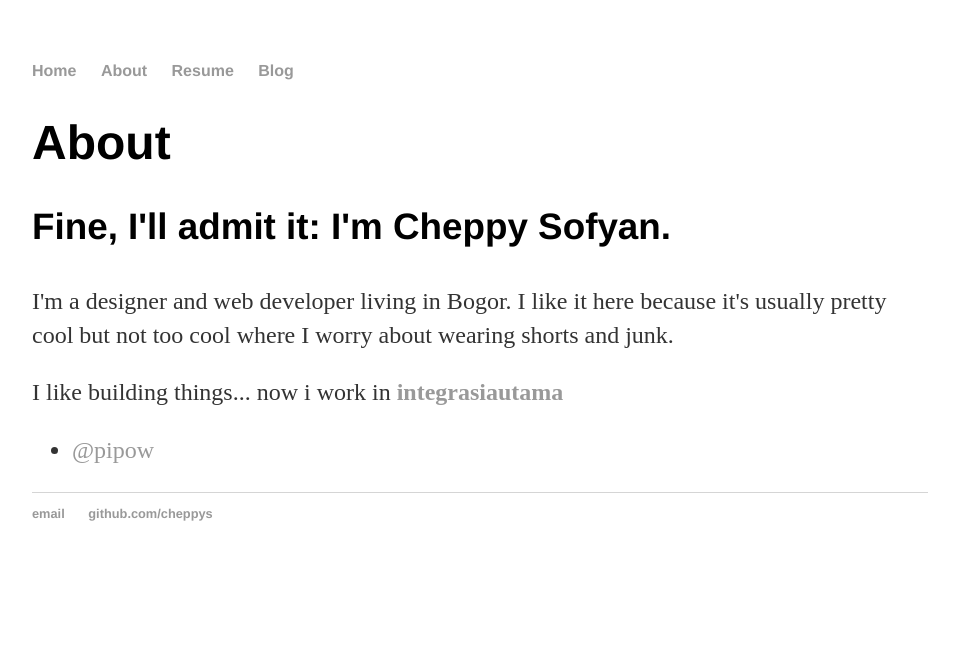
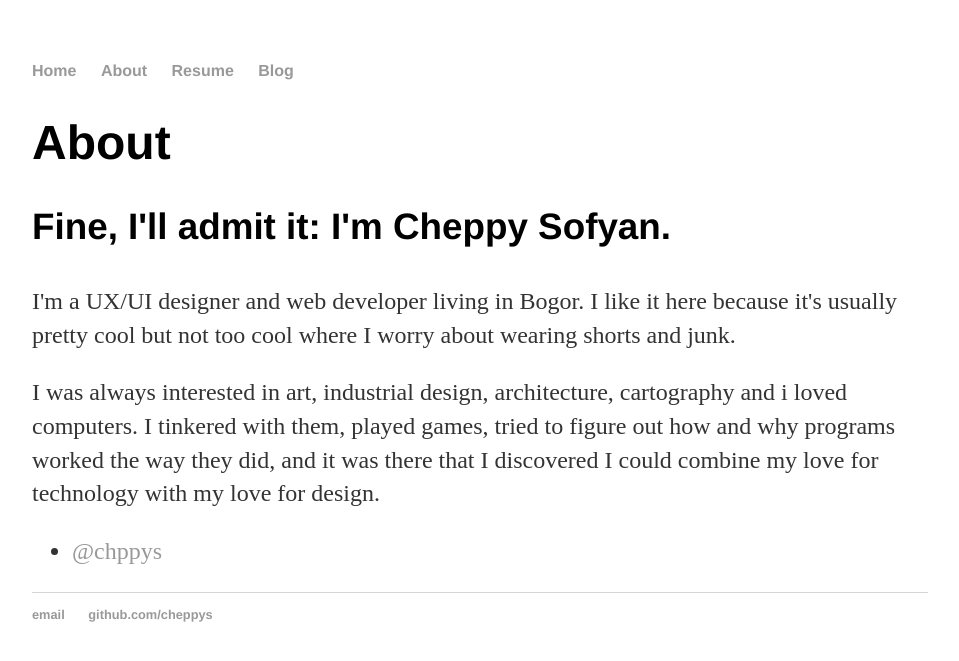
Before and after one commit to cheppys/cheppys.github.io, a Jekyll site: the page built from about/index.html, in a window 1280 px wide. Shown: the top 661 px of the page, without its empty margins (160-1119 px from the left). Built offline with Jekyll 4.4.1, drawn with Linux system fonts in a browser that asks for light colours.

Commit message:
Update index.html
update

```diff
--- a/about/index.html
+++ b/about/index.html
@@ -6,12 +6,12 @@ title: About Cheppy Sofyan
 		<div class="about">
 			<h1>About</h1>
 			<h3>Fine, I'll admit it: I'm Cheppy Sofyan.</h3>
-			<p>I'm a designer and web developer living in Bogor. I like it here because it's usually pretty cool but not too cool where I worry about wearing shorts and junk.</p>
-		 <p>I like building things... now i work in <b><a href="integrasiautama.com"> integrasiautama</a></b></p>
+			<p>I'm a UX/UI designer and web developer living in Bogor. I like it here because it's usually pretty cool but not too cool where I worry about wearing shorts and junk.</p>
+			<p>I was always interested in art, industrial design, architecture, cartography and i loved computers. I tinkered with them, played games, tried to figure out how and why programs worked the way they did, and it was there that I discovered I could combine my love for technology with my love for design.</p>
 			<ul class="contacts">
-				<li><a href="#">@pipow</a></li>
+				<li><a href="https://twitter.com/chppys">@chppys</a></li>
 				<!-- <li><a href="#">Your Departmental Webpage</a></li>
 				<li><a href="#">Another site you want to link to</a></li> -->
 
-				</ul>
+			</ul>
 		</div>
```
